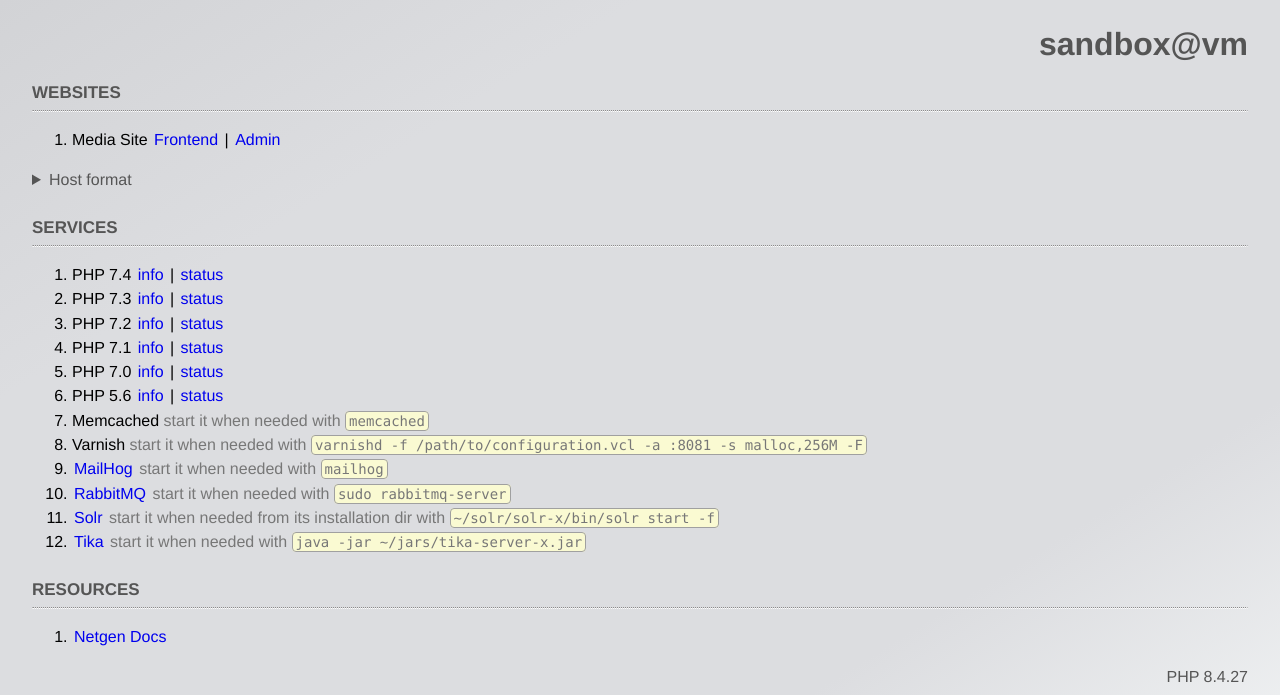
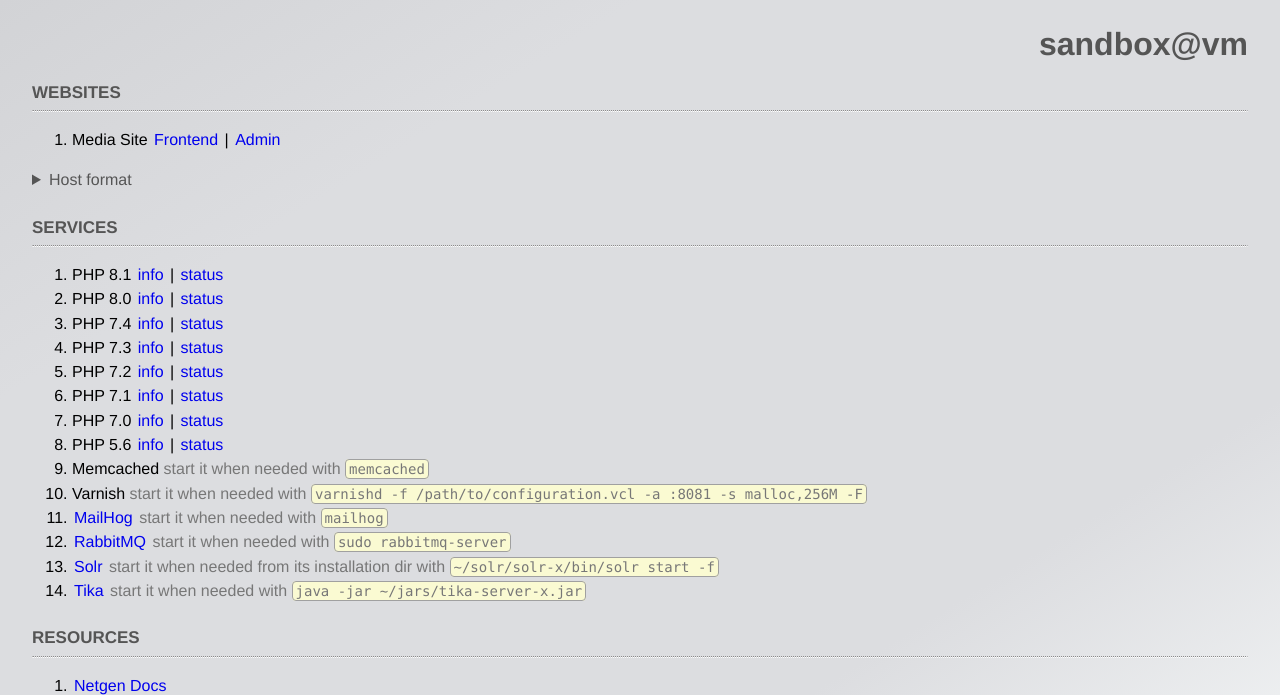
Before and after one commit to netgen/local-development-setup, a PHP site: page /solr/ in a window 1280 px wide. Shown: the top 695 px of the page. Run offline with PHP 8.4, Linux system fonts and the light colour scheme.

Commit message:
Add PHP 8.0 and 8.1 status links to the homepage

```diff
--- a/websites/home/index.php
+++ b/websites/home/index.php
@@ -65,6 +65,8 @@
     <h2>services</h2>
     <hr>
     <ol>
+        <li>PHP 8.1 <a href="https://phpinfo.php81">info</a> | <a href="https://home.php81/status?full&html">status</a></li>
+        <li>PHP 8.0 <a href="https://phpinfo.php80">info</a> | <a href="https://home.php80/status?full&html">status</a></li>
         <li>PHP 7.4 <a href="https://phpinfo.php74">info</a> | <a href="https://home.php74/status?full&html">status</a></li>
         <li>PHP 7.3 <a href="https://phpinfo.php73">info</a> | <a href="https://home.php73/status?full&html">status</a></li>
         <li>PHP 7.2 <a href="https://phpinfo.php72">info</a> | <a href="https://home.php72/status?full&html">status</a></li>
```
